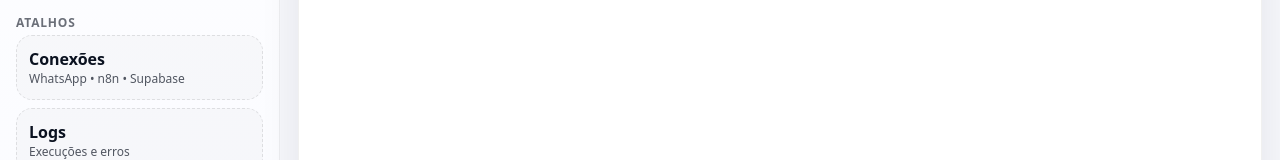
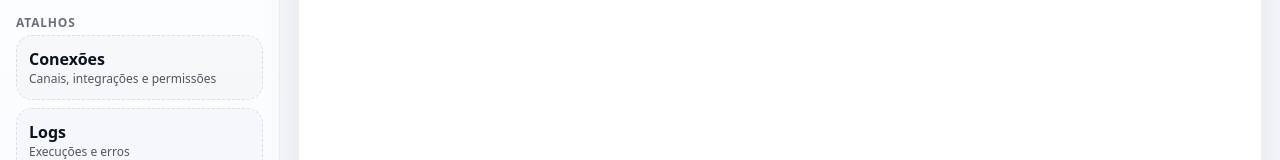
Before and after one commit to 8x5kk5dh7g-cell/S-A-A-S-D-A-S-H-B-O-A-R-D-, a Next.js app: page /pipeline in a window 1280 px wide. Shown: the part 499-659 px from the top of the page. Built offline with nearby package versions, Linux system fonts and the light colour scheme.

Commit message:
Update Sidebar.tsx

```diff
--- a/app/_components/Sidebar.tsx
+++ b/app/_components/Sidebar.tsx
@@ -39,9 +39,9 @@ export default function Sidebar() {
         <div style={{ display: "grid", gap: 8 }}>
           <div style={shortcut}>
             <div style={{ fontWeight: 800 }}>Conexões</div>
-            <div style={{ fontSize: 12, opacity: 0.7 }}>
-              WhatsApp • n8n • Supabase
-            </div>
+           <div style={{ fontSize: 12, opacity: 0.7 }}>
+  Canais, integrações e permissões
+</div>
           </div>
           <div style={shortcut}>
             <div style={{ fontWeight: 800 }}>Logs</div>
```
